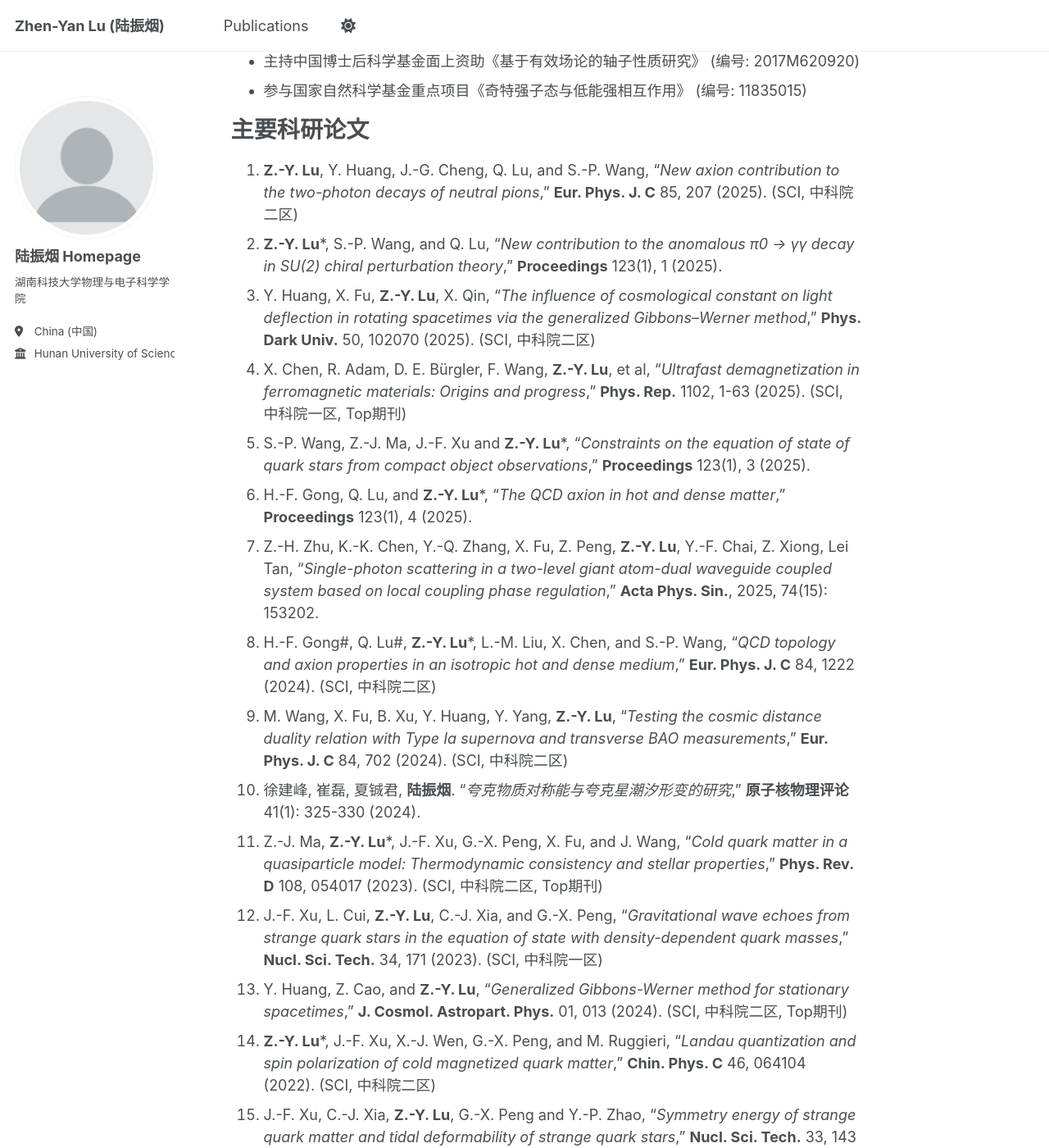
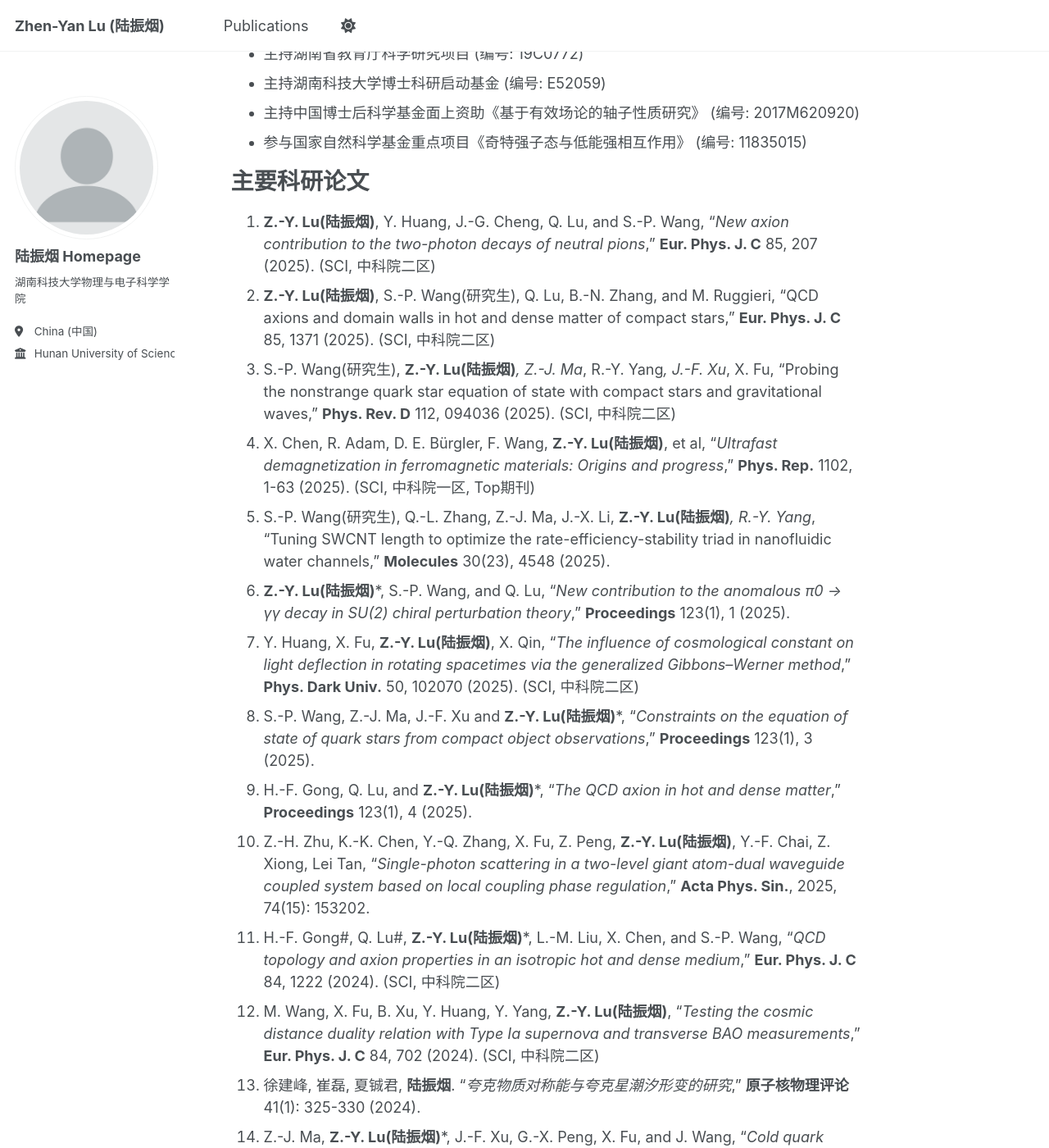
Before and after one commit to luzhenyan-stack/luzhenyan.github.io, a Jekyll site: the page built from _pages/about.md, in a window 1280 px wide and 1400 px high, scrolled down 1452 px. Shown: the whole window at 82% size. Built offline with Jekyll 4.4.1, drawn with Linux system fonts in a browser that asks for light colours; a script that is not in the unit is left out; some of the changed text lies outside the part shown.

Commit message:
Update about.md

```diff
--- a/_pages/about.md
+++ b/_pages/about.md
@@ -27,7 +27,7 @@
 ======
 物理学（粒子物理与核物理, 天体物理, 理论物理等）, 学科教学（物理）
 
-每年招收1-3名研究生，亦十分欢迎对科研感兴趣的本科生联系及参与科研训练。
+课题组每年招收1-3名研究生，**支持和鼓励研究生前往高水平科研平台单位开展联合培养**，亦十分欢迎对科研感兴趣的本科生联系及参与科研训练。。
 
 联系方式
 ======
@@ -35,14 +35,15 @@
 
 工作经历
 ======
- - 2023.01—至今      湖南科技大学,    物理与电子科学学院物理系,     副教授
- - 2019.10—2022.12  湖南科技大学,     物理与电子科学学院物理系,     讲师
- - 2017.01—2019.09  中国科学院理论物理研究所,          物理学,     博士后
+  - 2023.01—至今      湖南科技大学,    物理与电子科学学院物理系,     副教授
+  - 2019.10—2022.12  湖南科技大学,     物理与电子科学学院物理系,     讲师
+  - 2017.01—2019.09  中国科学院理论物理研究所,          物理学,     博士后
   - 入选湖南科技大学“湘江学者”拔尖人才计划
   - 湖南科技大学高层次人才“青年创新人才(奋进学者)”
 
 科研项目
 ======
+  - 主持湖南省自然科学基金面上项目《轻介子衰变轴子探测及磁场背景下的光子增强效应研究》(编号: xxxxxx)
   - 主持国家自然科学基金《有限温有限密度条件下QCD轴子的手征有效场论研究》 (编号: 12205093)
   - 主持湖南省自然科学基金 (编号: 2021JJ40188)
   - 主持湖南省教育厅科学研究项目 (编号: 19C0772)
@@ -52,54 +53,59 @@
 
 主要科研论文
 ======
-1. **Z.-Y. Lu**, Y. Huang, J.-G. Cheng, Q. Lu, and S.-P. Wang, “_New axion contribution to the two-photon decays of neutral pions_,” **Eur. Phys. J. C** 85, 207 (2025). (SCI, 中科院二区)
-2. **Z.-Y. Lu***, S.-P. Wang, and Q. Lu, “_New contribution to the anomalous π0 → γγ decay in SU(2) chiral perturbation theory_,” **Proceedings** 123(1), 1 (2025).
-3. Y. Huang, X. Fu, **Z.-Y. Lu**, X. Qin, “_The influence of cosmological constant on light deflection in rotating spacetimes via the generalized Gibbons–Werner method_,” **Phys. Dark Univ.** 50, 102070 (2025). (SCI, 中科院二区)
-4. X. Chen, R. Adam, D. E. Bürgler, F. Wang, **Z.-Y. Lu**, et al, “_Ultrafast demagnetization in ferromagnetic materials: Origins and progress_,” **Phys. Rep.** 1102, 1-63 (2025). (SCI, 中科院一区, Top期刊)
-5. S.-P. Wang, Z.-J. Ma, J.-F. Xu and **Z.-Y. Lu***, “_Constraints on the equation of state of quark stars from compact object observations_,” **Proceedings** 123(1), 3 (2025).
-6. H.-F. Gong, Q. Lu, and **Z.-Y. Lu***, “_The QCD axion in hot and dense matter_,” **Proceedings** 123(1), 4 (2025).
-7. Z.-H. Zhu, K.-K. Chen, Y.-Q. Zhang, X. Fu, Z. Peng, **Z.-Y. Lu**, Y.-F. Chai, Z. Xiong, Lei Tan, “_Single-photon scattering in a two-level giant atom-dual waveguide coupled system based on local coupling phase regulation_,” **Acta Phys. Sin.**, 2025, 74(15): 153202.
-8. H.-F. Gong#, Q. Lu#, **Z.-Y. Lu***, L.-M. Liu, X. Chen, and S.-P. Wang, “_QCD topology and axion properties in an isotropic hot and dense medium_,” **Eur. Phys. J. C** 84, 1222 (2024). (SCI, 中科院二区)
-9. M. Wang, X. Fu, B. Xu, Y. Huang, Y. Yang, **Z.-Y. Lu**, “_Testing the cosmic distance duality relation with Type Ia supernova and transverse BAO measurements_,” **Eur. Phys. J. C** 84, 702 (2024). (SCI, 中科院二区)
-10. 徐建峰, 崔磊, 夏铖君, **陆振烟**. “_夸克物质对称能与夸克星潮汐形变的研究_,” **原子核物理评论** 41(1): 325-330 (2024).
-11. Z.-J. Ma, **Z.-Y. Lu***, J.-F. Xu, G.-X. Peng, X. Fu, and J. Wang, “_Cold quark matter in a quasiparticle model: Thermodynamic consistency and stellar properties_,” **Phys. Rev. D** 108, 054017 (2023). (SCI, 中科院二区, Top期刊)
-12. J.-F. Xu, L. Cui, **Z.-Y. Lu**, C.-J. Xia, and G.-X. Peng, “_Gravitational wave echoes from strange quark stars in the equation of state with density-dependent quark masses_,” **Nucl. Sci. Tech.** 34, 171 (2023). (SCI, 中科院一区)
-13. Y. Huang, Z. Cao, and **Z.-Y. Lu**, “_Generalized Gibbons-Werner method for stationary spacetimes_,” **J. Cosmol. Astropart. Phys.** 01, 013 (2024). (SCI, 中科院二区, Top期刊)
-14. **Z.-Y. Lu***, J.-F. Xu, X.-J. Wen, G.-X. Peng, and M. Ruggieri, “_Landau quantization and spin polarization of cold magnetized quark matter_,” **Chin. Phys. C** 46, 064104 (2022). (SCI, 中科院二区)
-15. J.-F. Xu, C.-J. Xia, **Z.-Y. Lu**, G.-X. Peng and Y.-P. Zhao, “_Symmetry energy of strange quark matter and tidal deformability of strange quark stars_,” **Nucl. Sci. Tech.** 33, 143 (2022). (SCI, 中科院二区)
-16. H.-S. You, C.-J. Xia, X.-M. Zhu, P.-H. Peng, J.-F. Xu, **Z.-Y. Lu**, G.-X. Peng, and R.-X. Xu, “_Baryon spectra in the framework of an equivparticle model_,” **Nucl. Phys. Rev.** 39, 302 (2022).
-17. Q. Lu, W.-J. Chen, **Z.-Y. Lu***, Y. Xu, and X.-Q. Li, “_Equation of state and thermodynamic properties of isospin imbalanced strongly interacting matter_,” **Acta Phys. Sin.** 70, 145101 (2021). (SCI, 中科院三区)
-18. X. Fu, L. Zhou, J. Yang, **Z.-Y. Lu**, Y. Yang, and G. Tang, “_Exploring the potentiality of future standard candles and standard sirens to detect cosmic opacity_,” **Chin. Phys. C** 45, 065104 (2021). (SCI, 中科院二区)
-19. **Z.-Y. Lu**, M.-L. Du, F.-K. Guo*, U. G. Meißner, and T. Vonk, “_QCD theta-vacuum energy and axion properties_,” **J. High Energy Phys.** 05, 001 (2020). (SCI, 中科院一区, Top期刊)
-20. **Z.-Y. Lu***, C.-J. Xia, and M. Ruggieri, “_Thermodynamics and susceptibilities of isospin imbalanced QCD matter_,” **Eur. Phys. J. C** 80, 46 (2020). (SCI, 中科院二区)
-21. M. Ruggieri, M. N. Chernodub, and **Z.-Y. Lu**, “_Topological susceptibility, divergent chiral density and phase diagram of chirally imbalanced QCD medium at finite temperature_,” **Phys. Rev. D** 102, 014031 (2020). (SCI, 中科院二区, Top期刊)
-22. **Z.-Y. Lu** and M. Ruggieri, “_Effect of the chiral phase transition on axion mass and self-coupling_,” **Phys. Rev. D** 100, 014013 (2019). (SCI, 中科院二区, Top期刊)
-23. **Z.-Y. Lu**, G.-X. Peng*, and K. Zhou, “_Effects of non-Newtonian gravity on the properties of strange stars_,” **Res. Astron. Astrophys.** 17, 11 (2017).
-24. **Z.-Y. Lu**, G.-X. Peng*, J.-F. Xu, and S. P. Zhang, “_Properties of quark matter in a new quasiparticle model with QCD running coupling_,” **Sci. China Phys. Mech. Astron.** 59, 662001 (2016).
-25. **Z.-Y. Lu**, G.-X. Peng*, S.-P. Zhang, M. Ruggieri, and V. Greco, “_Quark mass scaling and properties of light-quark matter_,” **Nucl. Sci. Tech.** 27, 148 (2016).
-26. M. Ruggieri, **Z.-Y. Lu**, and G.-X. Peng, “_Influence of chiral chemical potential, parallel electric, and magnetic fields on the critical temperature of QCD_,” **Phys. Rev. D** 94, 116003 (2016)
-27. J.-F. Xu, G.-X. Peng*, **Z.-Y. Lu**, and S.-S. Cui, “_Two-flavor quark matter in the perturbation theory with full thermodynamic consistency_,” **Sci. China Phys. Mech. Astron.** 58, 042001 (2015).
-28. S.-S. Cui, G.-X. Peng*, **Z.-Y. Lu**, C. Peng, and J.-F. Xu, “_Properties of color-flavor locked strange quark matter in an external strong magnetic field_,” **Nucl. Sci. Tech.** 26, 40503 (2015).
-29. C.-J. Xia, G.-X. Peng*, S.-W. Chen, **Z.-Y. Lu**, and J.-F. Xu, “_Thermodynamic consistency, quark mass scaling, and properties of strange matter_,” **Phys. Rev. D** 89, 105027 (2014).
-30. L. Gao, **Z.-Y. Lu**, and G.-X. Peng*, “_Density isomer of nuclear matter in an equivalent mass approach_,” **Nucl. Sci. Tech.** 24, 50505 (2013).
+1. **Z.-Y. Lu(陆振烟)**, Y. Huang, J.-G. Cheng, Q. Lu, and S.-P. Wang, “_New axion contribution to the two-photon decays of neutral pions_,” **Eur. Phys. J. C** 85, 207 (2025). (SCI, 中科院二区)
+2. **Z.-Y. Lu(陆振烟)**, S.-P. Wang(研究生), Q. Lu, B.-N. Zhang, and M. Ruggieri, “QCD axions and domain walls in hot and dense matter of compact stars,” **Eur. Phys. J. C** 85, 1371 (2025). (SCI, 中科院二区)
+3. S.-P. Wang(研究生), **Z.-Y. Lu(陆振烟)***, Z.-J. Ma*, R.-Y. Yang*, J.-F. Xu*, X. Fu, “Probing the nonstrange quark star equation of state with compact stars and gravitational waves,” **Phys. Rev. D** 112, 094036 (2025). (SCI, 中科院二区)
+4. X. Chen, R. Adam, D. E. Bürgler, F. Wang, **Z.-Y. Lu(陆振烟)**, et al, “_Ultrafast demagnetization in ferromagnetic materials: Origins and progress_,” **Phys. Rep.** 1102, 1-63 (2025). (SCI, 中科院一区, Top期刊)
+5. S.-P. Wang(研究生), Q.-L. Zhang, Z.-J. Ma, J.-X. Li, **Z.-Y. Lu(陆振烟)***, R.-Y. Yang*, “Tuning SWCNT length to optimize the rate-efficiency-stability triad in nanofluidic water channels,” **Molecules** 30(23), 4548 (2025).
+6. **Z.-Y. Lu(陆振烟)***, S.-P. Wang, and Q. Lu, “_New contribution to the anomalous π0 → γγ decay in SU(2) chiral perturbation theory_,” **Proceedings** 123(1), 1 (2025).
+7. Y. Huang, X. Fu, **Z.-Y. Lu(陆振烟)**, X. Qin, “_The influence of cosmological constant on light deflection in rotating spacetimes via the generalized Gibbons–Werner method_,” **Phys. Dark Univ.** 50, 102070 (2025). (SCI, 中科院二区)
+8. S.-P. Wang, Z.-J. Ma, J.-F. Xu and **Z.-Y. Lu(陆振烟)***, “_Constraints on the equation of state of quark stars from compact object observations_,” **Proceedings** 123(1), 3 (2025).
+9. H.-F. Gong, Q. Lu, and **Z.-Y. Lu(陆振烟)***, “_The QCD axion in hot and dense matter_,” **Proceedings** 123(1), 4 (2025).
+10. Z.-H. Zhu, K.-K. Chen, Y.-Q. Zhang, X. Fu, Z. Peng, **Z.-Y. Lu(陆振烟)**, Y.-F. Chai, Z. Xiong, Lei Tan, “_Single-photon scattering in a two-level giant atom-dual waveguide coupled system based on local coupling phase regulation_,” **Acta Phys. Sin.**, 2025, 74(15): 153202.
+11. H.-F. Gong#, Q. Lu#, **Z.-Y. Lu(陆振烟)***, L.-M. Liu, X. Chen, and S.-P. Wang, “_QCD topology and axion properties in an isotropic hot and dense medium_,” **Eur. Phys. J. C** 84, 1222 (2024). (SCI, 中科院二区)
+12. M. Wang, X. Fu, B. Xu, Y. Huang, Y. Yang, **Z.-Y. Lu(陆振烟)**, “_Testing the cosmic distance duality relation with Type Ia supernova and transverse BAO measurements_,” **Eur. Phys. J. C** 84, 702 (2024). (SCI, 中科院二区)
+13. 徐建峰, 崔磊, 夏铖君, **陆振烟**. “_夸克物质对称能与夸克星潮汐形变的研究_,” **原子核物理评论** 41(1): 325-330 (2024).
+14. Z.-J. Ma, **Z.-Y. Lu(陆振烟)***, J.-F. Xu, G.-X. Peng, X. Fu, and J. Wang, “_Cold quark matter in a quasiparticle model: Thermodynamic consistency and stellar properties_,” **Phys. Rev. D** 108, 054017 (2023). (SCI, 中科院二区, Top期刊)
+15. J.-F. Xu, L. Cui, **Z.-Y. Lu(陆振烟)**, C.-J. Xia, and G.-X. Peng, “_Gravitational wave echoes from strange quark stars in the equation of state with density-dependent quark masses_,” **Nucl. Sci. Tech.** 34, 171 (2023). (SCI, 中科院一区)
+16. Y. Huang, Z. Cao, and **Z.-Y. Lu(陆振烟)**, “_Generalized Gibbons-Werner method for stationary spacetimes_,” **J. Cosmol. Astropart. Phys.** 01, 013 (2024). (SCI, 中科院二区, Top期刊)
+17. **Z.-Y. Lu(陆振烟)***, J.-F. Xu, X.-J. Wen, G.-X. Peng, and M. Ruggieri, “_Landau quantization and spin polarization of cold magnetized quark matter_,” **Chin. Phys. C** 46, 064104 (2022). (SCI, 中科院二区)
+18. J.-F. Xu, C.-J. Xia, **Z.-Y. Lu(陆振烟)**, G.-X. Peng and Y.-P. Zhao, “_Symmetry energy of strange quark matter and tidal deformability of strange quark stars_,” **Nucl. Sci. Tech.** 33, 143 (2022). (SCI, 中科院二区)
+19. H.-S. You, C.-J. Xia, X.-M. Zhu, P.-H. Peng, J.-F. Xu, **Z.-Y. Lu(陆振烟)**, G.-X. Peng, and R.-X. Xu, “_Baryon spectra in the framework of an equivparticle model_,” **Nucl. Phys. Rev.** 39, 302 (2022).
+20. Q. Lu, W.-J. Chen, **Z.-Y. Lu(陆振烟)***, Y. Xu, and X.-Q. Li, “_Equation of state and thermodynamic properties of isospin imbalanced strongly interacting matter_,” **Acta Phys. Sin.** 70, 145101 (2021). (SCI, 中科院三区)
+21. X. Fu, L. Zhou, J. Yang, **Z.-Y. Lu(陆振烟)**, Y. Yang, and G. Tang, “_Exploring the potentiality of future standard candles and standard sirens to detect cosmic opacity_,” **Chin. Phys. C** 45, 065104 (2021). (SCI, 中科院二区)
+22. **Z.-Y. Lu(陆振烟)**, M.-L. Du, F.-K. Guo*, U. G. Meißner, and T. Vonk, “_QCD theta-vacuum energy and axion properties_,” **J. High Energy Phys.** 05, 001 (2020). (SCI, 中科院一区, Top期刊)
+23. **Z.-Y. Lu(陆振烟)***, C.-J. Xia, and M. Ruggieri, “_Thermodynamics and susceptibilities of isospin imbalanced QCD matter_,” **Eur. Phys. J. C** 80, 46 (2020). (SCI, 中科院二区)
+24. M. Ruggieri, M. N. Chernodub, and **Z.-Y. Lu(陆振烟)**, “_Topological susceptibility, divergent chiral density and phase diagram of chirally imbalanced QCD medium at finite temperature_,” **Phys. Rev. D** 102, 014031 (2020). (SCI, 中科院二区, Top期刊)
+25. **Z.-Y. Lu(陆振烟)** and M. Ruggieri, “_Effect of the chiral phase transition on axion mass and self-coupling_,” **Phys. Rev. D** 100, 014013 (2019). (SCI, 中科院二区, Top期刊)
+26. **Z.-Y. Lu(陆振烟)**, G.-X. Peng*, and K. Zhou, “_Effects of non-Newtonian gravity on the properties of strange stars_,” **Res. Astron. Astrophys.** 17, 11 (2017).
+27. **Z.-Y. Lu(陆振烟)**, G.-X. Peng*, J.-F. Xu, and S. P. Zhang, “_Properties of quark matter in a new quasiparticle model with QCD running coupling_,” **Sci. China Phys. Mech. Astron.** 59, 662001 (2016).
+28. **Z.-Y. Lu(陆振烟)**, G.-X. Peng*, S.-P. Zhang, M. Ruggieri, and V. Greco, “_Quark mass scaling and properties of light-quark matter_,” **Nucl. Sci. Tech.** 27, 148 (2016).
+29. M. Ruggieri, **Z.-Y. Lu(陆振烟)**, and G.-X. Peng, “_Influence of chiral chemical potential, parallel electric, and magnetic fields on the critical temperature of QCD_,” **Phys. Rev. D** 94, 116003 (2016)
+30. J.-F. Xu, G.-X. Peng*, **Z.-Y. Lu(陆振烟)**, and S.-S. Cui, “_Two-flavor quark matter in the perturbation theory with full thermodynamic consistency_,” **Sci. China Phys. Mech. Astron.** 58, 042001 (2015).
+31. S.-S. Cui, G.-X. Peng*, **Z.-Y. Lu(陆振烟)**, C. Peng, and J.-F. Xu, “_Properties of color-flavor locked strange quark matter in an external strong magnetic field_,” **Nucl. Sci. Tech.** 26, 40503 (2015).
+32. C.-J. Xia, G.-X. Peng*, S.-W. Chen, **Z.-Y. Lu(陆振烟)**, and J.-F. Xu, “_Thermodynamic consistency, quark mass scaling, and properties of strange matter_,” **Phys. Rev. D** 89, 105027 (2014).
+33. L. Gao, **Z.-Y. Lu(陆振烟)**, and G.-X. Peng*, “_Density isomer of nuclear matter in an equivalent mass approach_,” **Nucl. Sci. Tech.** 24, 50505 (2013).
 
 主要教研教改论文
 ======
-1. 黄凯 (研究生), 陈文慧, 曹德让, **陆振烟***, “斜抛越障轨迹及其影响参数的理论研究,” **湖南科技学院学报**, (2026).
-2. 王闻作, 陈子沐, 肖佳康, **陆振烟***, “SNP教学模式融入高中物理课堂教学的实践与思考——以“弹力”教学为例,” **物理教学** 47(4), 11-14 (2025).
-3. 邹文娟, 王舒鹏, 麻志君, **陆振烟***, “5E模式结合PhET仿真实验的高中物理教学设计——以“抛体运动”为例,” **物理之友**  486(9), 55-59 (2025).
-4. 周红, 沈伟, 王桃芬, **陆振烟***, “科里奥利力对远射程炮弹发射的影响研究,” **物理通报** 44(6), 138-141 (2025).
-5. 王舒鹏 (研究生), 邹文娟, 麻志君, **陆振烟***, “基于PhET与PBL融合的高中物理实验教学—以“动量守恒”为例,” **湖南中学物理** 40(9), 76-81 (2025).
-6. 黄俊瑶, 朱中华, **陆振烟***, “中考思政元素与课程教学的双向指导探究—以2019-2023年长沙市中考物理试题为例,” **湖南中学物理** 39(12), 99-102 (2024).
-7. 刘旭, **陆振烟***, “基于学习进阶视角下的教学设计——以“牛顿第一定律”为例,” **湖南中学物理** 39(4), 88-91+73 (2024).
-8. 曾瑶 (保送中山大学读研), 郭璇 (中山大学读研), **陆振烟***, 易贵元, 曹德让, “融入课程思政 铸牢育人之本—以“自由落体运动”为例,” **物理之友** 474(6), 39-41 (2024).
-9. 周聪姿, 朱芳仪, 王舒鹏 (湖南科技大学读研), **陆振烟***, “湖南新高考物理试题分析及教学启示,” **湖南中学物理** 39(3), 89-92 (2024).
-10. 易婉, 周琪, **陆振烟***, 麻志君, 周海霞, “流体阻力和抛射高度对抛射体运动规律的影响研究,” **物理通报** 43(2), 27-34 (2024).
-11. 张钰, 易婉, **陆振烟***, 麻志君, 邹代峰, “课程思政在万有引力课堂教学中的设计与实践,” **湖南中学物理** 38(2), 22-24 (2023).
-12. 麻志君, 杨颖, 付响云, **陆振烟***, “铅球运动最佳抛射角和最大射程的理论研究,” **物理与工程** 32(3), 29-35 (2022).
+1. 黄凯, 陈文慧, 曹德让, **陆振烟***, “斜抛越障轨迹及其影响参数的理论研究,” **湖南科技学院学报**, (2026).
+2. 黄凯, **陆振烟***, 陈明昊, 王桃芬, “物理教学中人工智能应用研究的热点议题与发展趋势,” **湖南中学物理** (2026).
+3. 王闻作, 陈子沐, 肖佳康, **陆振烟***, “SNP教学模式融入高中物理课堂教学的实践与思考——以“弹力”教学为例,” **物理教学** 47(4), 11-14 (2025).
+4. 邹文娟, 王舒鹏, 麻志君, **陆振烟***, “5E模式结合PhET仿真实验的高中物理教学设计——以“抛体运动”为例,” **物理之友**  486(9), 55-59 (2025).
+5. 周红, 沈伟, 王桃芬, **陆振烟***, “科里奥利力对远射程炮弹发射的影响研究,” **物理通报** 44(6), 138-141 (2025).
+6. 王舒鹏, 邹文娟, 麻志君, **陆振烟***, “基于PhET与PBL融合的高中物理实验教学—以“动量守恒”为例,” **湖南中学物理** 40(9), 76-81 (2025).
+7. 黄俊瑶, 朱中华, **陆振烟***, “中考思政元素与课程教学的双向指导探究—以2019-2023年长沙市中考物理试题为例,” **湖南中学物理** 39(12), 99-102 (2024).
+8. 刘旭, **陆振烟***, “基于学习进阶视角下的教学设计——以“牛顿第一定律”为例,” **湖南中学物理** 39(4), 88-91+73 (2024).
+9. 曾瑶, 郭璇 (中山大学读研), **陆振烟***, 易贵元, 曹德让, “融入课程思政 铸牢育人之本—以“自由落体运动”为例,” **物理之友** 474(6), 39-41 (2024).
+10. 周聪姿, 朱芳仪, 王舒鹏, **陆振烟***, “湖南新高考物理试题分析及教学启示,” **湖南中学物理** 39(3), 89-92 (2024).
+11. 易婉, 周琪, **陆振烟***, 麻志君, 周海霞, “流体阻力和抛射高度对抛射体运动规律的影响研究,” **物理通报** 43(2), 27-34 (2024).
+12. 张钰, 易婉, **陆振烟***, 麻志君, 邹代峰, “课程思政在万有引力课堂教学中的设计与实践,” **湖南中学物理** 38(2), 22-24 (2023).
+13. 麻志君, 杨颖, 付响云, **陆振烟***, “铅球运动最佳抛射角和最大射程的理论研究,” **物理与工程** 32(3), 29-35 (2022).
 
 个人或作品获奖
 ======
+  - 2025年 全国“田家炳杯”全日制教育硕士学科教学（物理）专业研究生教学技能大赛优秀指导老师
   - 2024年 2022-2024 年度湖南省量子科技奖三等奖 (**陆振烟**等)
   - 2024年 第九届“华夏杯”全国物理教学创新大赛优秀指导老师
   - 2024年 第四届“九斗杯”全国大学生物理知识竞赛“优秀指导老师”称号
@@ -116,6 +122,9 @@
 
 指导学生获奖
 ======
+  - 2025年 全国“田家炳杯”全日制教育硕士学科教学（物理）专业研究生教学技能大赛二等奖 (王闻作)
+  - 2025年 全国“田家炳杯”全日制教育硕士学科教学（物理）专业研究生教学技能大赛三等奖 (黄俊瑶)
+  - 2025年 第十届“华夏杯”全国物理教学创新大赛二等奖 (曾雅卓)
   - 2025年 第十六届“格致杯”全国物理师范生教学技能展评活动二等奖 (黄俊瑶)
   - 2025年 第十六届“格致杯”全国物理师范生教学技能展评活动二等奖 (黄凯)
   - 2025年 第十六届“格致杯”全国物理师范生教学技能展评活动二等奖 (苏宇嫣)
```
Also changed, not shown: other parts of _pages/about.md (+1 -1 lines).
